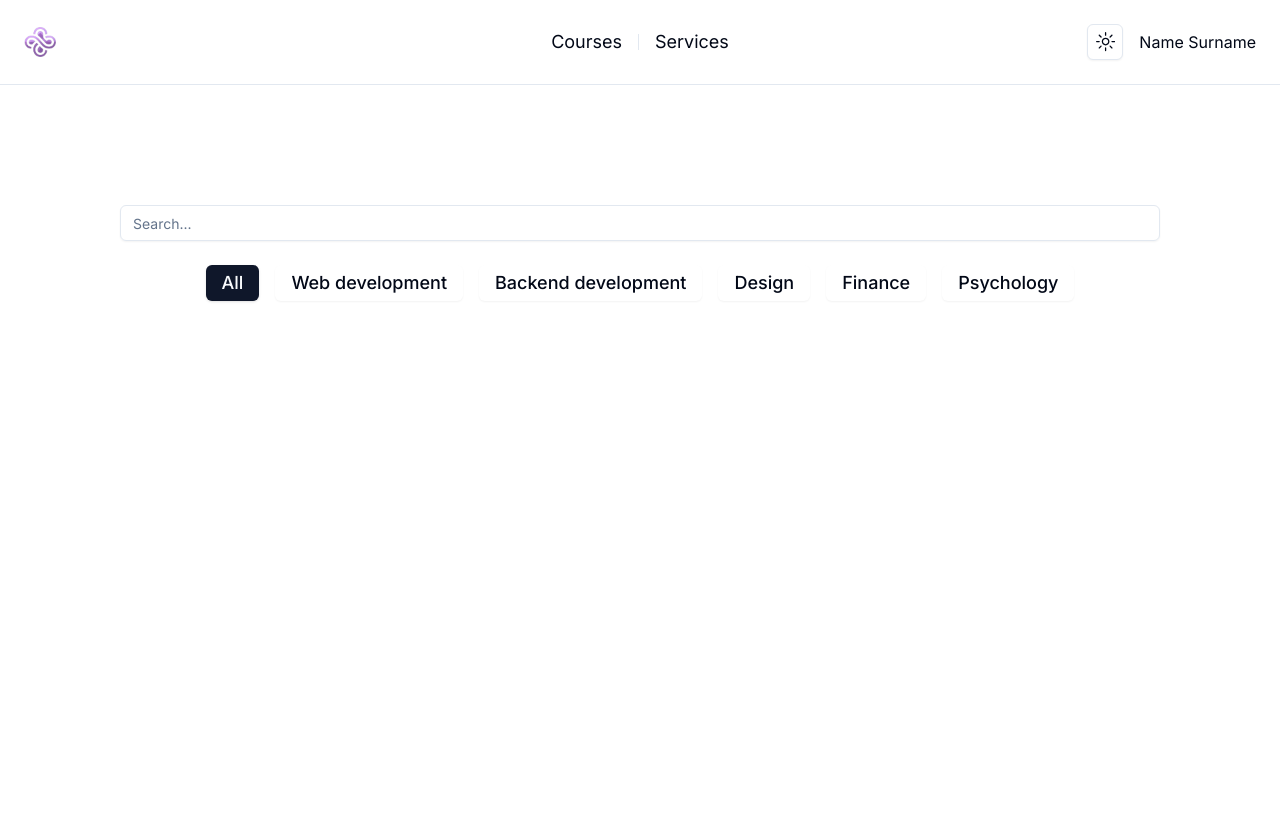
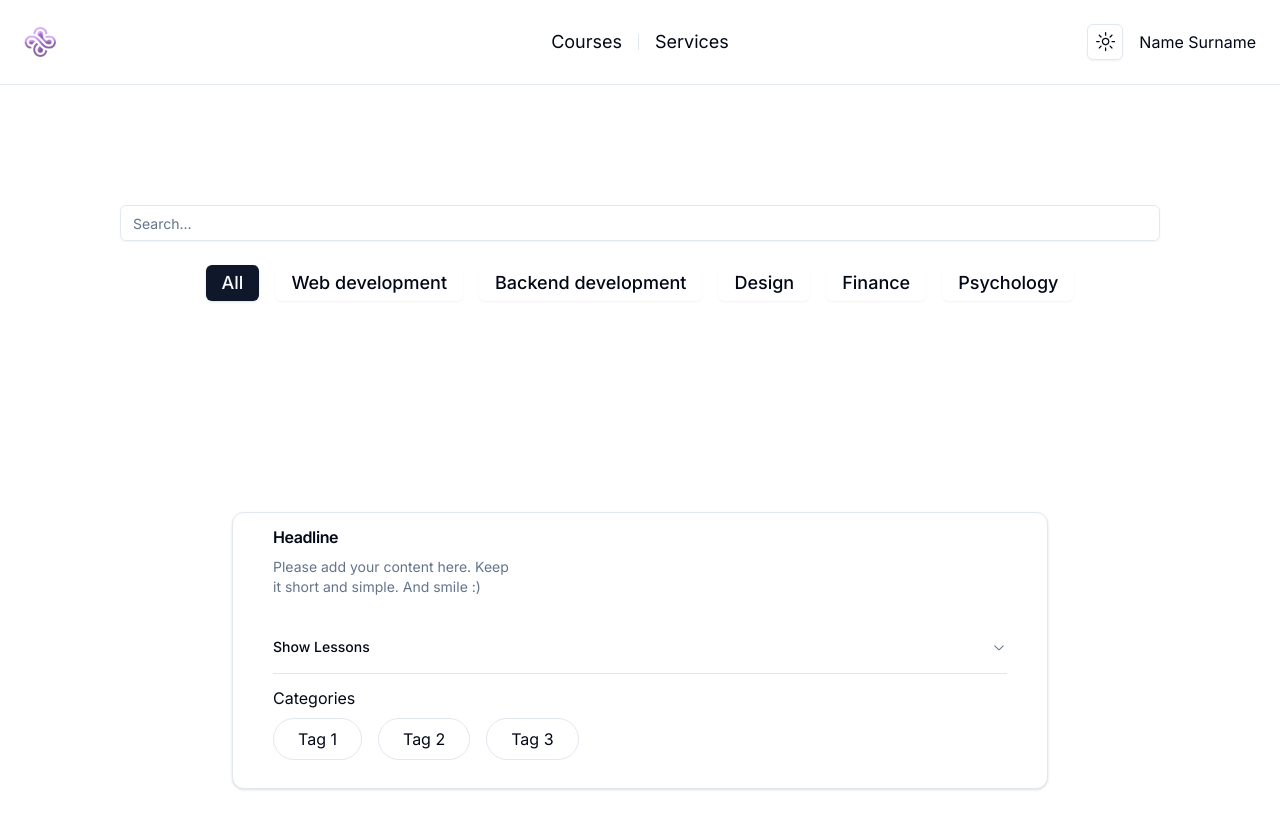
Before and after one commit to youra2004/resilient, a Next.js app: page / in a window 1280 px wide. Shown: the top 828 px of the page. Built offline with nearby package versions, Linux system fonts and the light colour scheme.

Commit message:
feat: create card accordion

```diff
--- a/app/page.tsx
+++ b/app/page.tsx
@@ -1,9 +1,51 @@
+import {
+  Card,
+  CardContent,
+  CardDescription,
+  CardFooter,
+  CardTitle,
+} from '@/components/ui/card';
+import {
+  Accordion,
+  AccordionContent,
+  AccordionItem,
+  AccordionTrigger,
+} from "@/components/ui/accordion"
 import { Filters } from "@/components/custom";
 
 export default function Home() {
   return (
     <main className="flex min-h-screen flex-col items-center justify-between p-24">
       <Filters />
+
+      <Card className='p-4 w-3/4'>
+        <CardContent className='flex flex-col gap-3 w-72'>
+          <CardTitle>Headline</CardTitle>
+          <CardDescription>
+            Please add your content here. Keep it short and simple. And smile :)
+          </CardDescription>
+        </CardContent>
+
+        <Accordion type="single" collapsible className="w-full px-6">
+          <AccordionItem value="item-1">
+            <AccordionTrigger>Show Lessons</AccordionTrigger>
+            <AccordionContent>Lesson #1</AccordionContent>
+            <AccordionContent>Lesson #2</AccordionContent>
+            <AccordionContent>Lesson #3</AccordionContent>
+          </AccordionItem>
+        </Accordion>
+
+        <CardFooter className='flex flex-col items-start gap-2 py-3'>
+          <span>Categories</span>
+
+          <div className='flex gap-4'>
+            <div className='border p-2 px-6 rounded-full'>Tag 1</div>
+            <div className='border p-2 px-6 rounded-full'>Tag 2</div>
+            <div className='border p-2 px-6 rounded-full'>Tag 3</div>
+          </div>
+        </CardFooter>
+
+      </Card>
     </main>
   );
 }
```
